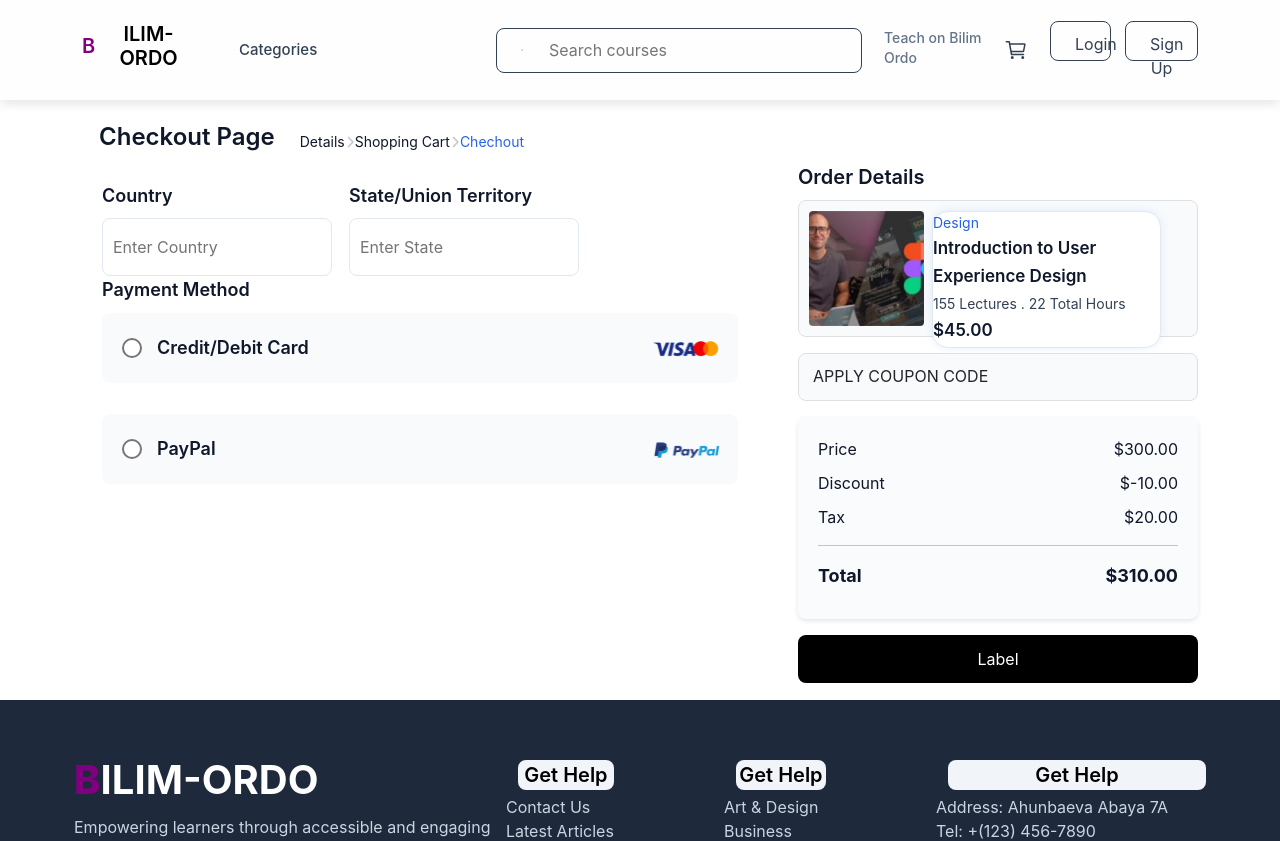
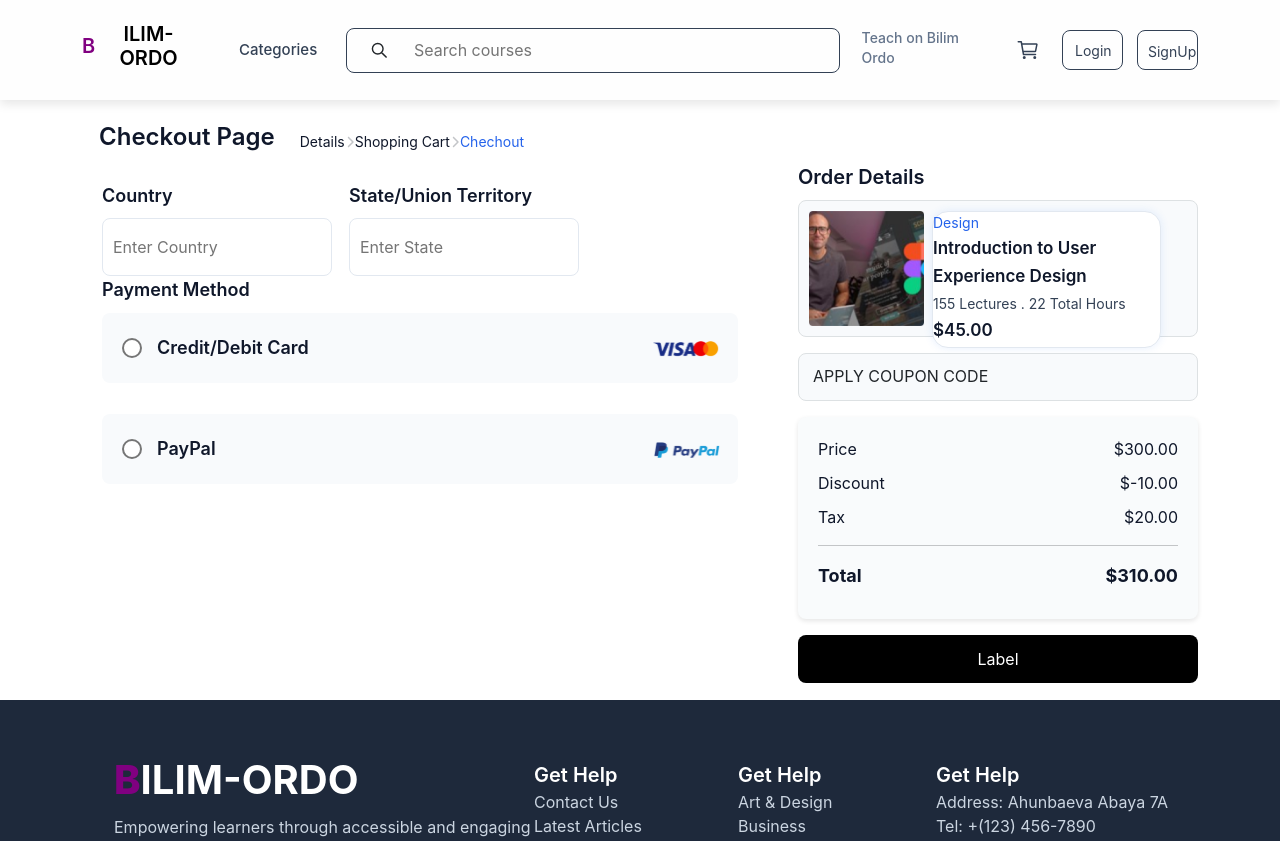
Before and after one commit to okurmenpro/bilim-ordo-frontend, a React (Create React App) app: page /checkout in a window 1280 px wide. Shown: the top 841 px of the page. Built offline with nearby package versions, Linux system fonts and the light colour scheme.

Commit message:
headfooter

```diff
--- a/src/components/Dropdown/Dropdown.scss
+++ b/src/components/Dropdown/Dropdown.scss
@@ -15,6 +15,7 @@
 }
 
 .cate-btn {
+  width: 100px;
   padding: 10px 15px;
   font-weight: 500;
   cursor: pointer;
--- a/src/components/Footer/Footer.scss
+++ b/src/components/Footer/Footer.scss
@@ -1,8 +1,6 @@
 .footer {
-
   max-width: 100%;
   background-color: #1e293b;
-
 }
 
 .info {
@@ -15,9 +13,8 @@
 }
 
 .info-bottom {
-  margin: 0;
-  padding: 0;
   text-align: left;
+  padding-left: 40px;
 }
 
 .first-letter {
--- a/src/components/Header/Header.scss
+++ b/src/components/Header/Header.scss
@@ -53,12 +53,16 @@
   width: 100%;
 
   button {
-    width: 50px;
+    width: 65px;
     height: 40px;
     border: none;
     display: flex;
     align-items: center;
     justify-content: center;
+
+    .search-icon {
+      width: 20px;
+    }
   }
 
   input {
@@ -76,7 +80,7 @@
     line-height: 20px;
     text-align: left;
     cursor: pointer;
-    color: #64748B;
+    color: #64748b;
   }
 }
 
@@ -123,12 +127,20 @@
   }
 
   .sign-up {
-    width: 73px;
+    font-size: 14px;
+    padding-left: 10px;
+  }
+
+  .login {
+    font-size: 14px;
+    display: flex;
+    align-items: center;
+    padding-left: 12px;
   }
 
   button:hover {
     background: #334155;
-    color: #FFFFFF;
+    color: #ffffff;
     transition: 0.3s ease;
   }
 }
@@ -149,7 +161,6 @@
   display: none;
 }
 
-
 @media screen and (max-width: 1024px) {
   .teacher-page {
     width: 350px;
@@ -159,7 +170,7 @@
       font-weight: 500;
       text-align: left;
       cursor: pointer;
-      color: #64748B;
+      color: #64748b;
     }
   }
 }
@@ -170,11 +181,9 @@
   }
 }
 
-
 @media screen and (max-width: 800px) {
   .aback {
     height: 70px;
-
   }
 
   .input-group {
@@ -421,5 +430,4 @@
     background: rgba(0, 0, 0, 0.5);
     z-index: 999;
   }
-
 }
--- a/src/components/Header/index.jsx
+++ b/src/components/Header/index.jsx
@@ -12,7 +12,6 @@ import categories from "../../data/Header";
 import "./Header.scss";
 import { CartContext } from "../../context/CartContext";
 import Dropdown from "../Dropdown";
-
 
 function Header() {
   const { cartItems } = useContext(CartContext);
@@ -83,11 +82,9 @@ function Header() {
         <div className="buttons">
           <NavLink to="/login">
             <button className="login">Login</button>{" "}
-            {/* "Войти" changed to "Login" */}
           </NavLink>
           <NavLink to="/signup">
-            <button className="sign-up">Sign Up</button>{" "}
-            {/* "Зарегистрироваться" changed to "Sign Up" */}
+            <button className="sign-up">SignUp</button>{" "}
           </NavLink>
         </div>
       </header>
@@ -164,8 +161,7 @@ function Header() {
               {/* "Справка и поддержка" changed to "Help & Support" */}
               <div className="buttonLanguage">
                 <MdLanguage className="language-icon" />
-                <button>English</button>{" "}
-                {/* "Русский" changed to "English" */}
+                <button>English</button> {/* "Русский" changed to "English" */}
               </div>
             </div>
           </div>
--- a/src/components/Profile-page-teacher/Profile-Page-Teacher.scss
+++ b/src/components/Profile-page-teacher/Profile-Page-Teacher.scss
@@ -1,12 +1,12 @@
-    .boxes-12{
+.boxes-12 {
   position: relative;
   width: 1000px;
   display: flex;
 }
-    .Lefts-profile-1{
+.Lefts-profile-1 {
   margin-left: 200px;
 }
-    .Page-Containers-1{
+.Page-Containers-1 {
   margin-top: 120px;
   display: block;
   position: absolute;
@@ -14,17 +14,17 @@
   top: 22px;
   width: 950px;
   height: 647px;
-        border: 1px solid #E2E8F0;
+  border: 1px solid #e2e8f0;
   border-radius: 16px;
 }
-    .Header-text-1{
+.Header-text-1 {
   display: flex;
   position: relative;
   width: 918px;
   height: 60px;
   left: 12px;
 }
-    .Profile-1{
+.Profile-1 {
   margin-top: 12px;
   justify-content: space-around;
   display: flex;
@@ -32,15 +32,15 @@
   width: 241px;
   height: 60px;
 }
-    .Autor-1{
+.Autor-1 {
   width: 60px;
   height: 60px;
 }
-    .Arrows-1{
+.Arrows-1 {
   width: 16px;
   height: 12px;
 }
-    .menu-left-1{
+.menu-left-1 {
   align-items: center;
   display: flex;
   width: 120px;
@@ -48,9 +48,8 @@
   justify-content: flex-end;
   margin-left: 540px;
   margin-top: 12px;
-
 }
-    .time-1{
+.time-1 {
   display: flex;
   justify-content: center;
   align-items: center;
@@ -58,14 +57,14 @@
   height: 31px;
   text-align: center;
   border: 8px;
-        background-color: #F1F5F9;
+  background-color: #f1f5f9;
   font-size: 10px;
   margin-left: 400px;
 }
-    p{
+p {
   margin-top: 12px;
 }
-    .text-Message-1{
+.text-Message-1 {
   align-items: flex-end;
   gap: 12px;
   justify-content: flex-end;
@@ -73,77 +72,65 @@
   height: 115px;
   display: block;
   margin-left: 390px;
-
-
 }
-    .first-1{
+.first-1 {
   border-radius: 8px;
   width: 71px;
   height: 42px;
   border: 8px;
   margin-left: 480px;
   margin-bottom: 12px;
-        background-color: #0F172A;
+  background-color: #0f172a;
   color: white;
 }
-    .second-2{
+.second-2 {
   width: 555px;
   height: 42px;
   border-radius: 8px;
-        background-color: #0F172A;
+  background-color: #0f172a;
   color: white;
-
-
 }
 
-    .Third-3{
+.Third-3 {
   margin: 0;
   width: 550px;
   text-align: left;
 }
 
-    .text{
-        background-color:#F1F5F9;
-        border-radius: 8px;
-        margin-left: 12px;
-        display: flex;
-        justify-content: center;
-        color: black;
+.text {
+  color: white;
 }
 
-    .bottom-text{
+.bottom-text {
   margin-left: 850px;
-        strong{
+  strong {
     background-color: black;
     padding: 5px 10px;
     color: white;
     border-radius: 8px;
   }
 }
-    .Footer-text-1{
+.Footer-text-1 {
   height: 200px;
   display: flex;
   align-items: center;
-
 }
-    .Texts12{
+.Texts12 {
   width: 811px;
   height: 48px;
-        border: 1px solid #E2E8F0;
+  border: 1px solid #e2e8f0;
   margin-left: 12px;
   border-radius: 8px;
-
-
 }
-    .Btns-1{
+.Btns-1 {
   width: 83px;
   height: 48px;
-        background-color: #3B82F6;
-        border-radius:8px ;
+  background-color: #3b82f6;
+  border-radius: 8px;
   border-style: none;
   margin-left: 32px;
 }
-    .text-time-1{
+.text-time-1 {
   width: 120px;
   height: 40px;
   display: flex;
@@ -151,20 +138,20 @@
   margin-bottom: 12px;
   margin-left: 12px;
   justify-content: space-around;
-        color: #64748B;
+  color: #64748b;
 }
-    .Times-set{
+.Times-set {
   margin-left: 460px;
-        color: #64748B;
+  color: #64748b;
 }
-    .Times-text-2{
-        color: #64748B;
+.Times-text-2 {
+  color: #64748b;
 }
-    .send-autors1{
+.send-autors1 {
   width: 40px;
   height: 40px;
 }
-    .Three-circle-1{
+.Three-circle-1 {
   width: 25px;
   height: 7px;
 }
@@ -197,7 +184,8 @@
     position: relative;
     width: 100%;
   }
-        .Autor-1, .Arrows-1 {
+  .Autor-1,
+  .Arrows-1 {
     width: 60px;
     height: 60px;
   }
@@ -227,7 +215,7 @@
     left: 520px;
     width: 950px;
     height: 647px;
-        border: 1px solid #E2E8F0;
+    border: 1px solid #e2e8f0;
     border-radius: 16px;
   }
   .Header-text-1,
@@ -240,7 +228,8 @@
     position: relative;
     width: 100%;
   }
-    .Autor-1, .Arrows-1 {
+  .Autor-1,
+  .Arrows-1 {
     width: 60px;
     height: 60px;
   }
```
Lines whose indentation alone changed are shown as unchanged.
